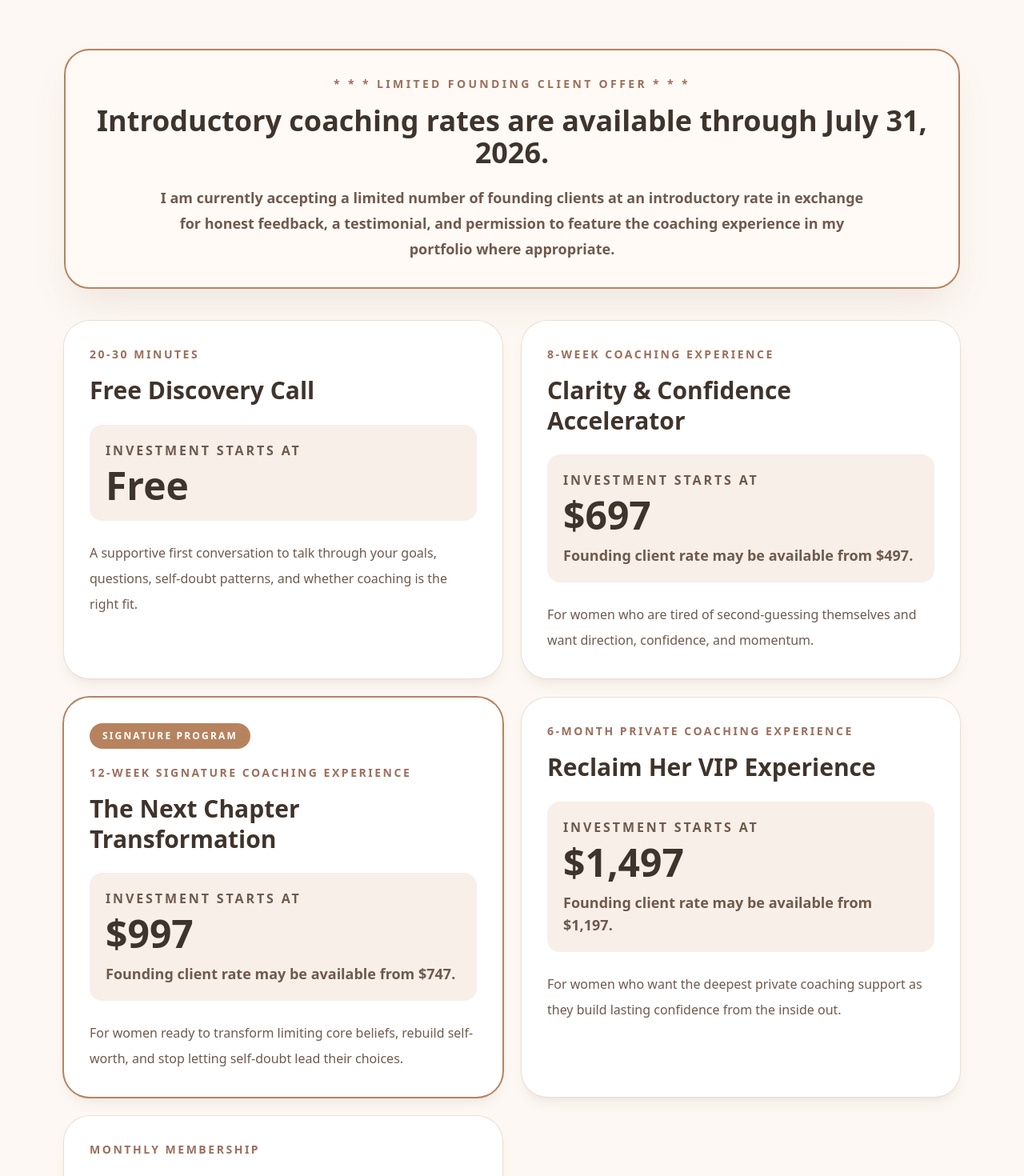
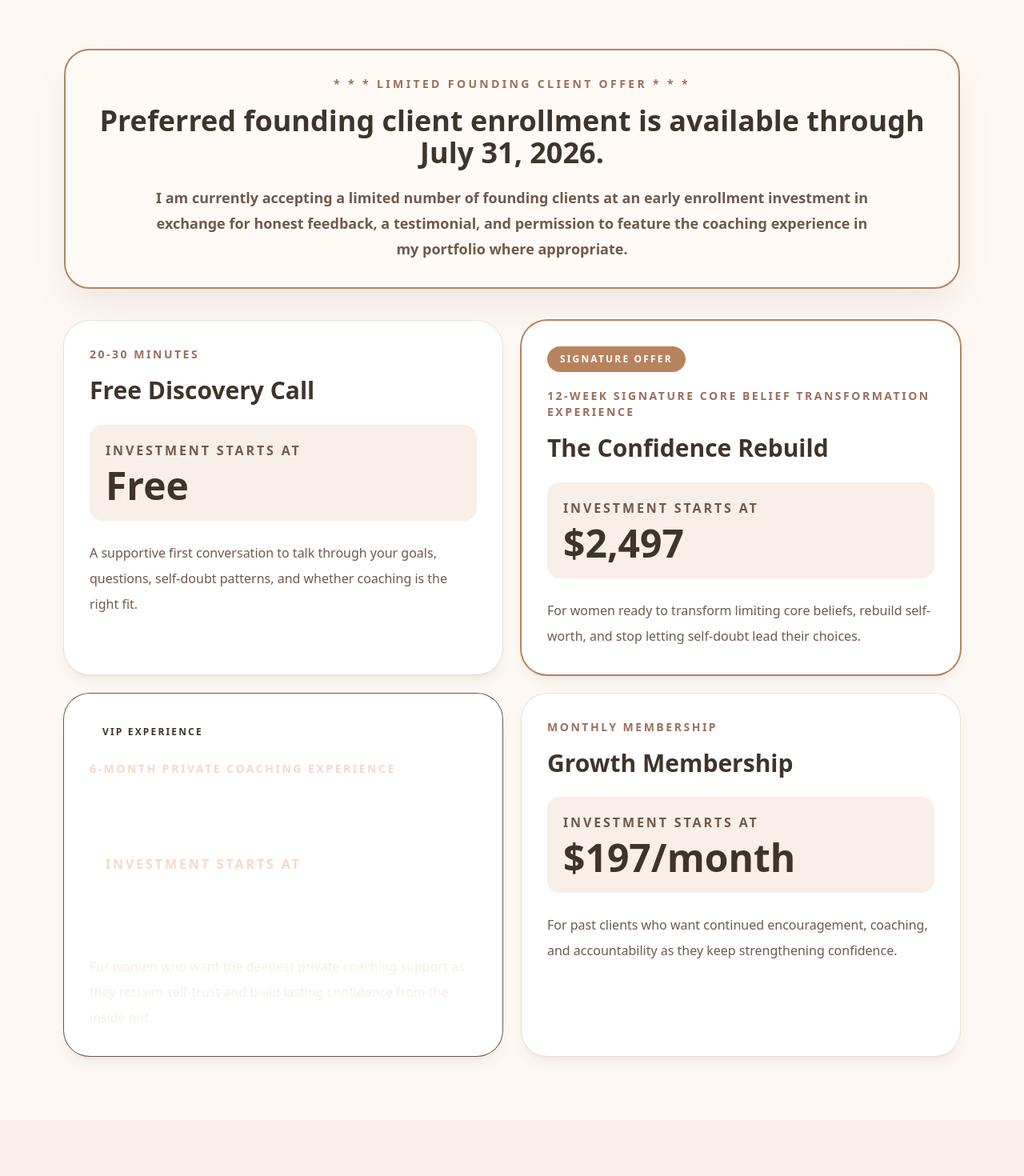
Before and after one commit to Kaelynn-Kinnison/life-coaching-with-kaelynn2, a Next.js app: page /pricing in a window 1280 px wide. Shown: the part 440-1910 px from the top of the page at 80% size. Built offline with nearby package versions, Linux system fonts and the light colour scheme; a web font is replaced by a local one.

Commit message:
Position signature confidence transformation offers

```diff
--- a/app/faq/page.js
+++ b/app/faq/page.js
@@ -36,7 +36,7 @@ export default function FAQ() {
     {
       question: "Which package is right for me?",
       answer:
-        "If you are new to coaching, a Discovery Call is the best place to start. We can talk through whether the Clarity & Confidence Accelerator, The Next Chapter Transformation, Reclaim Her VIP Experience, or Growth Membership is the right fit for your season.",
+        "If you are new to coaching, a Discovery Call is the best place to start. We can talk through whether The Confidence Rebuild, The Confidence Reclamation, or the Growth Membership for past clients is the right fit for your season.",
     },
     {
       question: "What is a Clarity Appointment?",
--- a/app/layout.js
+++ b/app/layout.js
@@ -14,9 +14,57 @@ const inter = Inter({
 });
 
 export const metadata = {
-  title: "Nebraska Life Coach for Women | Life Coaching with Kaelynn",
+  metadataBase: new URL("https://www.lifecoachingwithkaelynn.com"),
+  title: {
+    default:
+      "Confidence Coach for Women | Life Coaching with Kaelynn",
+    template: "%s | Life Coaching with Kaelynn",
+  },
   description:
     "Nebraska-based virtual life coaching for women ready to overcome self-doubt, transform limiting core beliefs, and build lasting confidence.",
+  keywords: [
+    "confidence coach for women",
+    "life coach for women",
+    "self-doubt coaching",
+    "confidence coaching",
+    "Core Belief Transformation",
+    "self-worth coaching",
+    "virtual life coach",
+    "Nebraska life coach",
+    "women's confidence coach",
+    "limiting beliefs coaching",
+  ],
+  alternates: {
+    canonical: "/",
+  },
+  openGraph: {
+    title: "Confidence Coach for Women | Life Coaching with Kaelynn",
+    description:
+      "Virtual confidence coaching for women ready to overcome self-doubt, transform limiting beliefs, and build lasting confidence.",
+    url: "https://www.lifecoachingwithkaelynn.com",
+    siteName: "Life Coaching with Kaelynn",
+    images: [
+      {
+        url: "/life-coaching-hero.png",
+        width: 1200,
+        height: 800,
+        alt: "Life Coaching with Kaelynn confidence coaching for women",
+      },
+    ],
+    locale: "en_US",
+    type: "website",
+  },
+  twitter: {
+    card: "summary_large_image",
+    title: "Confidence Coach for Women | Life Coaching with Kaelynn",
+    description:
+      "Helping women overcome self-doubt and build lasting confidence through Core Belief Transformation.",
+    images: ["/life-coaching-hero.png"],
+  },
+  robots: {
+    index: true,
+    follow: true,
+  },
 };
 
 const navigation = [
@@ -33,6 +81,72 @@ const navigation = [
 
 const facebookLink = "https://www.facebook.com/Lifecoachingwithkaelynn";
 const linkedinLink = "https://www.linkedin.com/in/lifecoachingwithkaelynn";
+const siteUrl = "https://www.lifecoachingwithkaelynn.com";
+
+const structuredData = {
+  "@context": "https://schema.org",
+  "@type": "ProfessionalService",
+  "@id": `${siteUrl}/#business`,
+  name: "Life Coaching with Kaelynn",
+  url: siteUrl,
+  logo: `${siteUrl}/hibiscus-logo.png`,
+  image: `${siteUrl}/life-coaching-hero.png`,
+  description:
+    "Virtual confidence coaching for women ready to overcome self-doubt, transform limiting core beliefs, and build lasting confidence.",
+  areaServed: [
+    {
+      "@type": "State",
+      name: "Nebraska",
+    },
+    {
+      "@type": "Country",
+      name: "United States",
+    },
+  ],
+  founder: {
+    "@type": "Person",
+    name: "Kaelynn Kinnison",
+  },
+  sameAs: [facebookLink, linkedinLink],
+  serviceType: [
+    "Confidence coaching for women",
+    "Core Belief Transformation Coaching",
+    "Self-doubt coaching",
+    "Virtual life coaching",
+  ],
+  hasOfferCatalog: {
+    "@type": "OfferCatalog",
+    name: "Confidence Coaching Programs",
+    itemListElement: [
+      {
+        "@type": "Offer",
+        name: "The Confidence Rebuild",
+        price: "2497",
+        priceCurrency: "USD",
+        url: `${siteUrl}/pricing`,
+        itemOffered: {
+          "@type": "Service",
+          name: "The Confidence Rebuild",
+          description:
+            "A 12-week Core Belief Transformation experience for women ready to overcome self-doubt and build lasting confidence.",
+        },
+      },
+      {
+        "@type": "Offer",
+        name: "The Confidence Reclamation",
+        price: "4997",
+        priceCurrency: "USD",
+        url: `${siteUrl}/pricing`,
+        itemOffered: {
+          "@type": "Service",
+          name: "The Confidence Reclamation",
+          description:
+            "A 6-month private Core Belief Transformation experience for women ready to reclaim self-trust and build lasting confidence.",
+        },
+      },
+    ],
+  },
+};
 
 export default function RootLayout({ children }) {
   return (
@@ -51,6 +165,13 @@ export default function RootLayout({ children }) {
             gtag('config', 'G-7M7KB7PY2W');
           `}
         </Script>
+
+        <Script
+          id="structured-data"
+          type="application/ld+json"
+          strategy="beforeInteractive"
+          dangerouslySetInnerHTML={{ __html: JSON.stringify(structuredData) }}
+        />
 
         <header className="sticky top-0 z-50 border-b border-[#eadfd5] bg-[#fdf8f3]/95 backdrop-blur">
           <nav className="mx-auto max-w-7xl px-4 py-4 sm:px-6">
--- a/app/page.js
+++ b/app/page.js
@@ -134,13 +134,14 @@ export default function Home() {
             * * * Limited Founding Client Offer * * *
           </p>
           <h2 className="mt-4 text-3xl font-black leading-tight text-[#3f342c] md:text-4xl">
-            Introductory coaching rates are available through {promotionDate}.
+            Preferred founding client enrollment is available through{" "}
+            {promotionDate}.
           </h2>
           <p className="mx-auto mt-4 max-w-4xl text-lg font-bold leading-8 text-[#5f4c41]">
             I am accepting a small number of founding clients at an
-            introductory rate in exchange for honest feedback, a testimonial,
-            and permission to feature the coaching experience in my portfolio
-            where appropriate.
+            early enrollment investment in exchange for honest feedback, a
+            testimonial, and permission to feature the coaching experience in my
+            portfolio where appropriate.
           </p>
           <div className="mt-6 flex flex-col justify-center gap-3 sm:flex-row">
             <Link
--- a/app/pricing/page.js
+++ b/app/pricing/page.js
@@ -1,7 +1,7 @@
 import Link from "next/link";
 
 export const metadata = {
-  title: "Programs & Investment | Life Coaching with Kaelynn",
+  title: "Programs & Pricing | Life Coaching with Kaelynn",
   description:
     "Explore coaching program investments for women ready to overcome self-doubt, transform limiting beliefs, and build lasting confidence.",
 };
@@ -14,42 +14,31 @@ const programs = [
     name: "Free Discovery Call",
     duration: "20-30 minutes",
     investment: "Free",
-    foundingRate: null,
     description:
       "A supportive first conversation to talk through your goals, questions, self-doubt patterns, and whether coaching is the right fit.",
   },
   {
-    name: "Clarity & Confidence Accelerator",
-    duration: "8-week coaching experience",
-    investment: "$697",
-    foundingRate: "$497",
-    description:
-      "For women who are tired of second-guessing themselves and want direction, confidence, and momentum.",
-  },
-  {
-    name: "The Next Chapter Transformation",
-    duration: "12-week signature coaching experience",
-    investment: "$997",
-    foundingRate: "$747",
+    name: "The Confidence Rebuild",
+    duration: "12-week signature Core Belief Transformation experience",
+    investment: "$2,497",
     description:
       "For women ready to transform limiting core beliefs, rebuild self-worth, and stop letting self-doubt lead their choices.",
     featured: true,
   },
   {
-    name: "Reclaim Her VIP Experience",
+    name: "The Confidence Reclamation",
     duration: "6-month private coaching experience",
-    investment: "$1,497",
-    foundingRate: "$1,197",
+    investment: "$4,997",
     description:
-      "For women who want the deepest private coaching support as they build lasting confidence from the inside out.",
+      "For women who want the deepest private coaching support as they reclaim self-trust and build lasting confidence from the inside out.",
+    premium: true,
   },
   {
     name: "Growth Membership",
     duration: "Monthly membership",
-    investment: "$147/month",
-    foundingRate: "$97/month",
+    investment: "$197/month",
     description:
-      "For women who want continued encouragement, coaching, and accountability as they keep strengthening confidence.",
+      "For past clients who want continued encouragement, coaching, and accountability as they keep strengthening confidence.",
   },
 ];
 
@@ -59,11 +48,11 @@ export default function PricingPage() {
       <section className="px-6 py-20 text-center md:px-12">
         <div className="mx-auto max-w-5xl">
           <p className="mb-4 text-sm font-semibold uppercase tracking-[0.24em] text-[#9b6f5d]">
-            Programs & Investment
+            Programs & Pricing
           </p>
 
           <h1 className="text-4xl font-bold leading-tight md:text-6xl">
-            Coaching support with clear starting investment.
+            Signature transformation offers for lasting confidence.
           </h1>
 
           <p className="mx-auto mt-6 max-w-3xl text-lg leading-8 text-[#6f5a4d] md:text-xl">
@@ -82,11 +71,12 @@ export default function PricingPage() {
               * * * Limited Founding Client Offer * * *
             </p>
             <h2 className="mt-4 text-3xl font-black leading-tight md:text-4xl">
-              Introductory coaching rates are available through {promotionDate}.
+              Preferred founding client enrollment is available through{" "}
+              {promotionDate}.
             </h2>
             <p className="mx-auto mt-5 max-w-4xl text-lg font-bold leading-8 text-[#6f5a4d]">
               I am currently accepting a limited number of founding clients at
-              an introductory rate in exchange for honest feedback, a
+              an early enrollment investment in exchange for honest feedback, a
               testimonial, and permission to feature the coaching experience in
               my portfolio where appropriate.
             </p>
@@ -97,16 +87,30 @@ export default function PricingPage() {
               <article
                 key={program.name}
                 className={`rounded-[2rem] bg-white p-8 shadow-lg shadow-[#8b6f5c]/10 ring-1 ${
-                  program.featured ? "ring-2 ring-[#b7835f]" : "ring-[#eadfd5]"
+                  program.premium
+                    ? "bg-[#3f342c] text-white ring-[#6d594b]"
+                    : program.featured
+                      ? "ring-2 ring-[#b7835f]"
+                      : "ring-[#eadfd5]"
                 }`}
               >
                 {program.featured && (
                   <p className="mb-5 inline-block rounded-full bg-[#b7835f] px-4 py-2 text-xs font-bold uppercase tracking-[0.18em] text-white">
-                    Signature Program
+                    Signature Offer
                   </p>
                 )}
 
-                <p className="text-sm font-bold uppercase tracking-[0.18em] text-[#9b6f5d]">
+                {program.premium && (
+                  <p className="mb-5 inline-block rounded-full bg-white px-4 py-2 text-xs font-bold uppercase tracking-[0.18em] text-[#3f342c]">
+                    VIP Experience
+                  </p>
+                )}
+
+                <p
+                  className={`text-sm font-bold uppercase tracking-[0.18em] ${
+                    program.premium ? "text-[#f7d7c7]" : "text-[#9b6f5d]"
+                  }`}
+                >
                   {program.duration}
                 </p>
 
@@ -114,22 +118,28 @@ export default function PricingPage() {
                   {program.name}
                 </h2>
 
-                <div className="mt-6 rounded-2xl bg-[#f7efe8] p-5">
-                  <p className="text-base font-black uppercase tracking-[0.18em] text-[#6f5a4d]">
+                <div
+                  className={`mt-6 rounded-2xl p-5 ${
+                    program.premium ? "bg-white/10" : "bg-[#f7efe8]"
+                  }`}
+                >
+                  <p
+                    className={`text-base font-black uppercase tracking-[0.18em] ${
+                      program.premium ? "text-[#f7d7c7]" : "text-[#6f5a4d]"
+                    }`}
+                  >
                     Investment Starts At
                   </p>
                   <p className="mt-2 text-5xl font-black">
                     {program.investment}
                   </p>
-                  {program.foundingRate && (
-                    <p className="mt-3 text-lg font-bold leading-7 text-[#6f5a4d]">
-                      Founding client rate may be available from{" "}
-                      {program.foundingRate}.
-                    </p>
-                  )}
                 </div>
 
-                <p className="mt-6 leading-8 text-[#6f5a4d]">
+                <p
+                  className={`mt-6 leading-8 ${
+                    program.premium ? "text-[#f7efe8]" : "text-[#6f5a4d]"
+                  }`}
+                >
                   {program.description}
                 </p>
               </article>
--- a/app/services/page.js
+++ b/app/services/page.js
@@ -11,26 +11,9 @@ const promotionDate = "July 31, 2026";
 
 const programs = [
   {
-    name: "Clarity & Confidence Accelerator",
-    duration: "8-week coaching experience",
-    investment: "$697",
-    foundingRate: "$497",
-    tagline: "Gain Direction. Build Confidence. Take Action.",
-    audience:
-      "For women who are tired of second-guessing themselves and want clarity, confidence, and momentum.",
-    includes: [
-      "Identify what is feeding self-doubt",
-      "Build confidence and self-trust",
-      "Clarify goals and vision",
-      "Create an action plan",
-      "Develop momentum toward meaningful change",
-    ],
-  },
-  {
-    name: "The Next Chapter Transformation",
-    duration: "12-week signature coaching experience",
-    investment: "$997",
-    foundingRate: "$747",
+    name: "The Confidence Rebuild",
+    duration: "12-week signature Core Belief Transformation experience",
+    investment: "$2,497",
     tagline: "Transform self-doubt into lasting confidence.",
     audience:
       "For women ready to transform limiting beliefs, rebuild self-worth, and stop letting self-doubt lead their choices.",
@@ -42,34 +25,36 @@ const programs = [
       "Rebuild self-worth and confidence",
       "Release self-doubt patterns",
       "Strengthen boundaries",
+      "Practice confident decision-making",
       "Create sustainable transformation",
     ],
   },
   {
-    name: "Reclaim Her VIP Experience",
+    name: "The Confidence Reclamation",
     duration: "6-month private coaching experience",
-    investment: "$1,497",
-    foundingRate: "$1,197",
-    tagline: "Rediscover Yourself. Reclaim Your Life.",
+    investment: "$4,997",
+    tagline:
+      "Reclaim your self-trust. Expand your confidence. Become rooted in who you are.",
     audience:
       "For women who want the deepest private coaching support as they build lasting confidence from the inside out.",
     premium: true,
     includes: [
+      "Everything in The Confidence Rebuild",
       "Personalized transformation roadmap",
       "Advanced Core Belief Transformation work",
       "Accountability and implementation support",
       "Ongoing guidance between sessions",
+      "Deeper self-trust and confidence integration",
       "Deep identity and self-worth work",
     ],
   },
   {
     name: "Growth Membership",
     duration: "Monthly membership",
-    investment: "$147/month",
-    foundingRate: "$97/month",
+    investment: "$197/month",
     tagline: "Continue Growing with Coaching, Accountability & Community.",
     audience:
-      "For women who want continued encouragement, coaching, and accountability as they keep strengthening confidence.",
+      "For past clients who want continued encouragement, coaching, and accountability as they keep strengthening confidence.",
     includes: [
       "Monthly coaching calls",
       "Accountability support",
@@ -133,10 +118,6 @@ function ProgramCard({ program }) {
           Investment Starts At
         </p>
         <p className="mt-2 text-4xl font-black">{program.investment}</p>
-        <p className={`mt-3 text-base font-bold leading-7 ${textClass}`}>
-          Founding client rate may be available from {program.foundingRate} for
-          a limited number of clients.
-        </p>
       </div>
 
       <div className="mt-7 flex-1">
@@ -174,14 +155,13 @@ export default function ServicesPage() {
             </p>
 
             <h1 className="max-w-4xl text-4xl font-bold leading-tight md:text-6xl">
-              Choose the coaching experience that fits this season of your
-              life.
+              Two transformational coaching experiences for lasting confidence.
             </h1>
 
             <p className="mt-6 max-w-3xl text-lg leading-8 text-[#6f5a4d] md:text-xl">
-              These virtual coaching experiences offer different levels of
-              structure, depth, and support for women in Nebraska and across the
-              U.S.
+              These private coaching experiences are designed for women ready to
+              overcome self-doubt, transform limiting beliefs, and build
+              confidence from the inside out.
             </p>
 
             <div className="mt-9 flex flex-col gap-4 sm:flex-row">
@@ -197,7 +177,7 @@ export default function ServicesPage() {
                 href="#programs"
                 className="inline-flex justify-center rounded-full border border-[#0f766e] bg-white/70 px-7 py-4 text-sm font-bold text-[#0f766e] transition hover:bg-white"
               >
-                Explore Programs
+                Explore Signature Offers
               </Link>
             </div>
           </div>
@@ -213,7 +193,8 @@ export default function ServicesPage() {
                 Core Belief Transformation
               </p>
               <p className="mt-3 text-xl font-semibold leading-8 text-[#3f342c]">
-                A clear path, steady support, and practical tools for real life.
+                A clear path to rebuild self-trust and create lasting
+                confidence.
               </p>
             </div>
           </div>
@@ -272,13 +253,14 @@ export default function ServicesPage() {
               * * * Limited Founding Client Offer * * *
             </p>
             <h2 className="mt-4 text-3xl font-black leading-tight text-[#3f342c] md:text-4xl">
-              Introductory coaching rates are available through {promotionDate}.
+              Preferred founding client enrollment is available through{" "}
+              {promotionDate}.
             </h2>
             <p className="mx-auto mt-4 max-w-4xl text-lg font-bold leading-8 text-[#5f4c41]">
               I am currently accepting a small number of founding clients at an
-              introductory rate in exchange for honest feedback, a testimonial,
-              and permission to feature the coaching experience in my portfolio
-              where appropriate.
+              early enrollment investment in exchange for honest feedback, a
+              testimonial, and permission to feature the coaching experience in
+              my portfolio where appropriate.
             </p>
             <Link
               href="/pricing"
```
